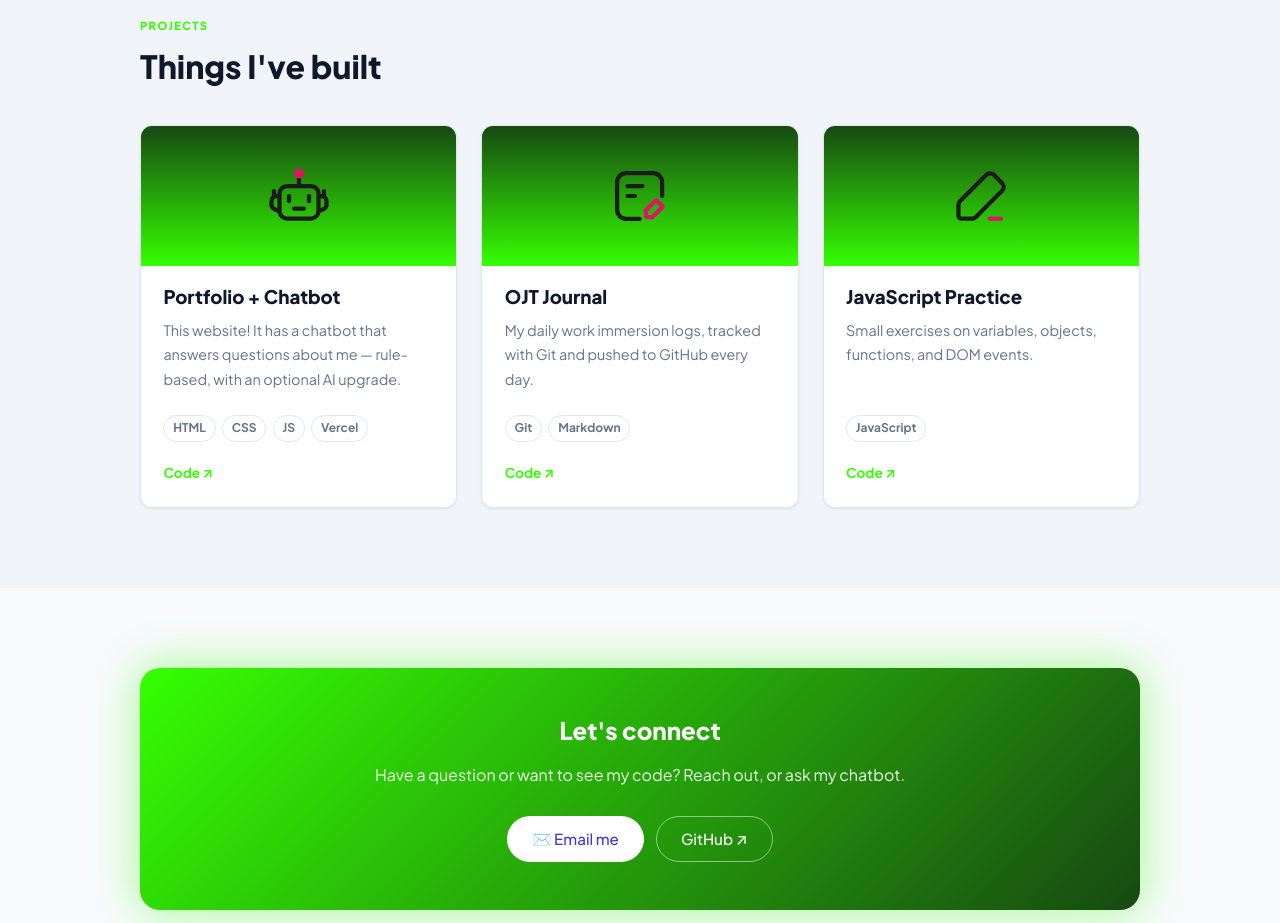
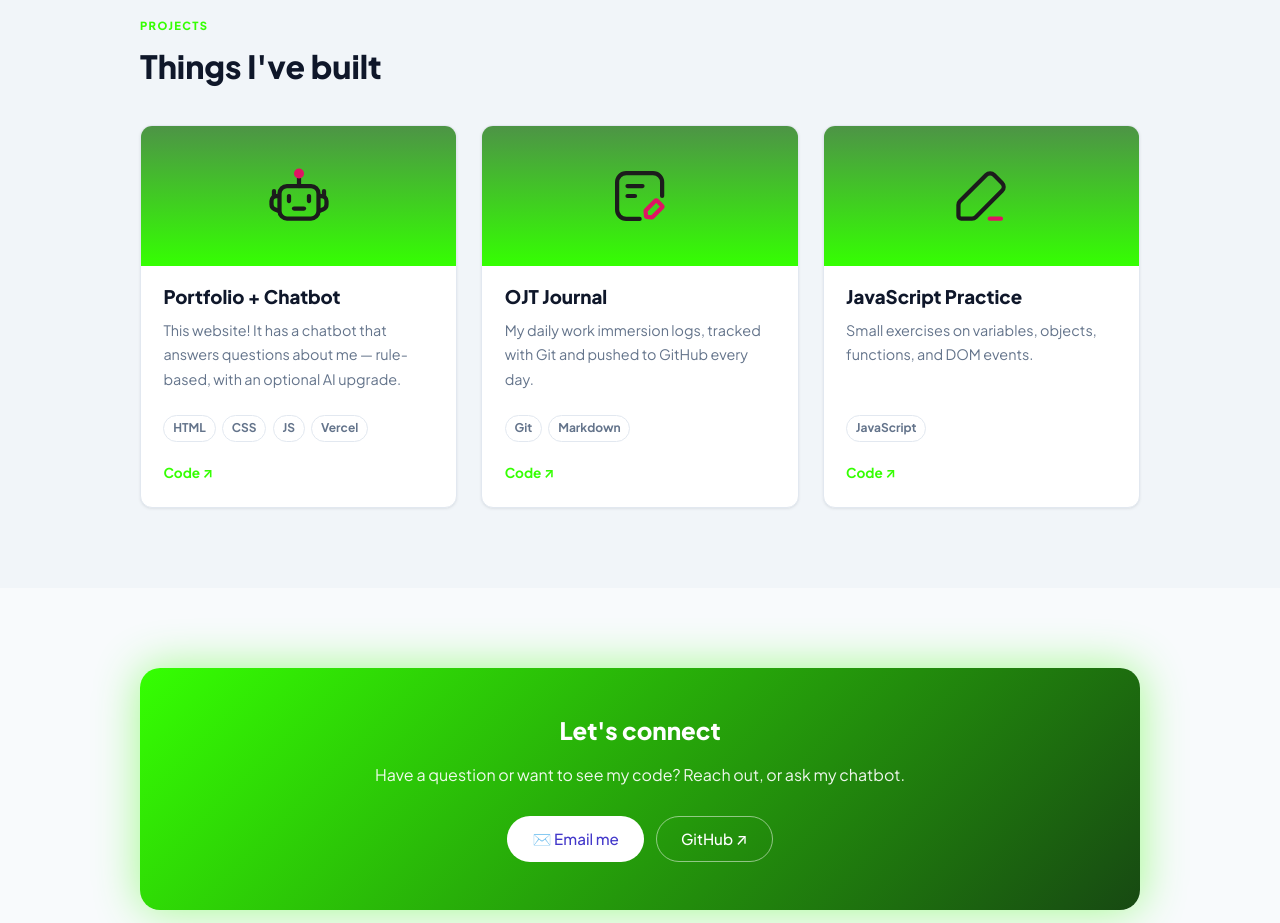
Before and after one commit to joshtiozon/portfolio, a website with bundled scripts: page index.html in a window 1280 px wide. Shown: the part 2460-3383 px from the top of the page. Built offline with nearby package versions, Linux system fonts and the light colour scheme.

Commit message:
Edited CSS colors in projects cards

```diff
--- a/css/style.css
+++ b/css/style.css
@@ -7,6 +7,8 @@ Redesigned cards & widgets, interactive buttons, SVG icons.
     --accent: #35ff02;
     --accent-2: #174912;
     --accent-3: #00ff26c1;
+    --accent-4: #4d9446;
+    --accent-5: #35ff02;
     --gradient: linear-gradient(135deg, var(--accent), var(--accent-2));
     --bg: #f8fafc;
     --bg-alt: #f1f5f9;
@@ -30,6 +32,8 @@ Redesigned cards & widgets, interactive buttons, SVG icons.
     --accent: #f14202;
     --accent-2: #530808;
     --accent-3: #ee2222;
+    --accent-4: #7e3232;
+    --accent-5: #f14202;
     --bg: #090b14;
     --bg-alt: #0f172a;
     --surface: #151c34;
@@ -373,9 +377,9 @@ h3 {
     opacity: 0.15;
 }
 
-.hero-inner:hover ~ .hero-bg,
-.hero-text:hover ~ .hero-bg,
-.hero-art:hover ~ .hero-bg,
+.hero-inner:hover~.hero-bg,
+.hero-text:hover~.hero-bg,
+.hero-art:hover~.hero-bg,
 .hero-bg:hover {
     opacity: 0.3;
 }
@@ -384,6 +388,7 @@ h3 {
     from {
         opacity: 0.6;
     }
+
     to {
         opacity: 1;
     }
@@ -503,10 +508,12 @@ h3 {
 }
 
 @keyframes float {
+
     0%,
     100% {
         transform: translateY(0);
     }
+
     50% {
         transform: translateY(-10px);
     }
@@ -783,15 +790,15 @@ h3 {
 }
 
 .t1 {
-    background: linear-gradient(180deg, var(--accent-2), var(--accent));
+    background: linear-gradient(180deg, var(--accent-4), var(--accent-5));
 }
 
 .t2 {
-    background: linear-gradient(180deg, var(--accent-2), var(--accent));
+    background: linear-gradient(180deg, var(--accent-4), var(--accent-5));
 }
 
 .t3 {
-    background: linear-gradient(180deg, var(--accent-2), var(--accent));
+    background: linear-gradient(180deg, var(--accent-4), var(--accent-5));
 }
 
 .project-body {
@@ -1017,6 +1024,7 @@ h3 {
         opacity: 0;
         transform: translateY(20px) scale(0.95);
     }
+
     to {
         opacity: 1;
         transform: none;
@@ -1070,8 +1078,15 @@ h3 {
 }
 
 @keyframes pulse {
-    0%, 100% { opacity: 1; }
-    50% { opacity: 0.6; }
+
+    0%,
+    100% {
+        opacity: 1;
+    }
+
+    50% {
+        opacity: 0.6;
+    }
 }
 
 .chat-close {
@@ -1160,11 +1175,13 @@ h3 {
 }
 
 @keyframes bounce {
+
     0%,
     60%,
     100% {
         transform: translateY(0);
     }
+
     30% {
         transform: translateY(-3px);
     }
@@ -1331,6 +1348,7 @@ h3 {
 
 /* ---------- 16. Respect "reduce motion" ---------- */
 @media (prefers-reduced-motion: reduce) {
+
     *,
     *::before,
     *::after {
@@ -1338,6 +1356,7 @@ h3 {
         transition: none !important;
         scroll-behavior: auto !important;
     }
+
     .reveal {
         opacity: 1;
         transform: none;
```
